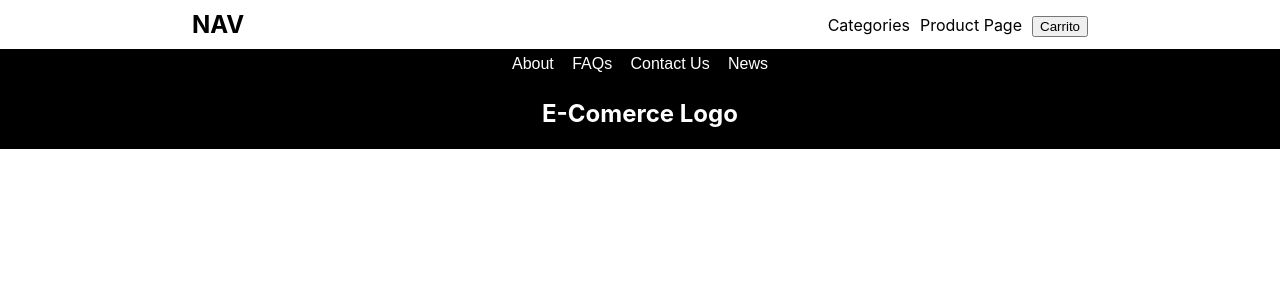
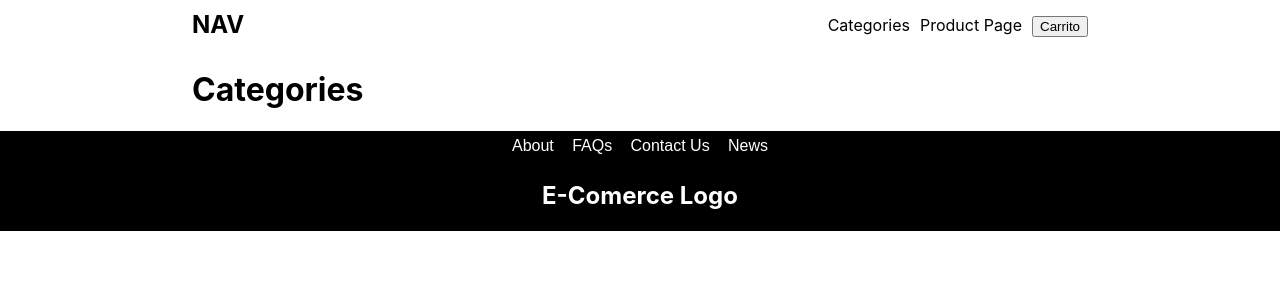
Before and after one commit to Joable/e-commer-site, a React (Create React App) app: page /categories in a window 1280 px wide. Shown: the top 300 px of the page. Built offline with nearby package versions, Linux system fonts and the light colour scheme.

Commit message:
created 'Categories' page

```diff
--- a/src/App.jsx
+++ b/src/App.jsx
@@ -10,6 +10,7 @@ import Footer from './Components/Footer/Footer';
 import Nav from './Components/Nav/Nav';
 import Home from './Pages/Home/Home';
 import Product from './Pages/Product/Product';
+import Categories from './Pages/Categories/Categories';
 
 function App() {
   return (
@@ -21,6 +22,8 @@ function App() {
           <Route path='/' element={<Home/>}/>
 
           <Route path='/product' element={<Product/>}/>
+
+          <Route path='/categories' element={<Categories/>}/>
       </Routes>
     </div>
 
--- a/src/Components/Nav/Nav.jsx
+++ b/src/Components/Nav/Nav.jsx
@@ -10,8 +10,10 @@ function Nav() {
         <nav className={styles.navContainer}>
             <h1>NAV</h1>
             <div className={styles.navButtons}>
-                <a href="#">Categories</a>
-                <Link to="/product">Product Page</Link>
+                <Link to='/categories'>Categories</Link>
+
+                <Link to='/product'>Product Page</Link>
+
                 <button>Carrito</button>
             </div>
         </nav>
--- /dev/null
+++ b/src/Pages/Categories/Categories.jsx
@@ -0,0 +1,7 @@
+function Categories() {
+    return (
+        <h1>Categories</h1>
+    );
+}
+
+export default Categories;
```
Also changed, not shown: src/Pages/Categories/Categories.module.css (added).
